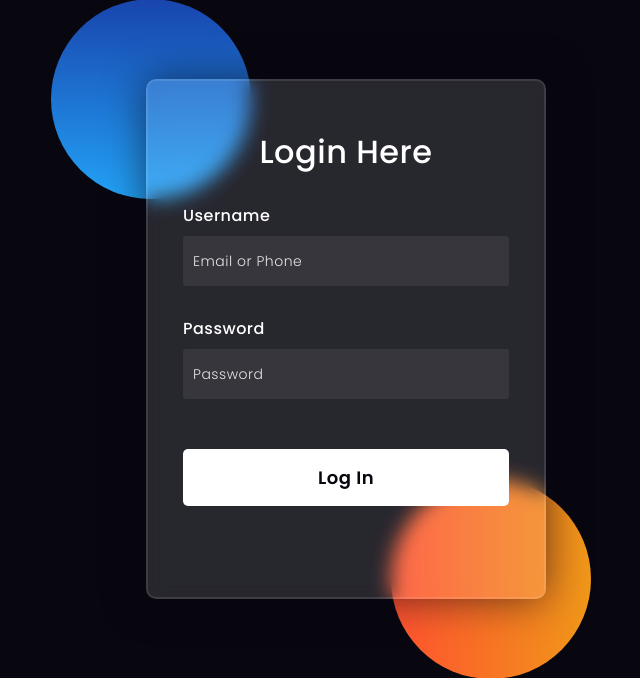
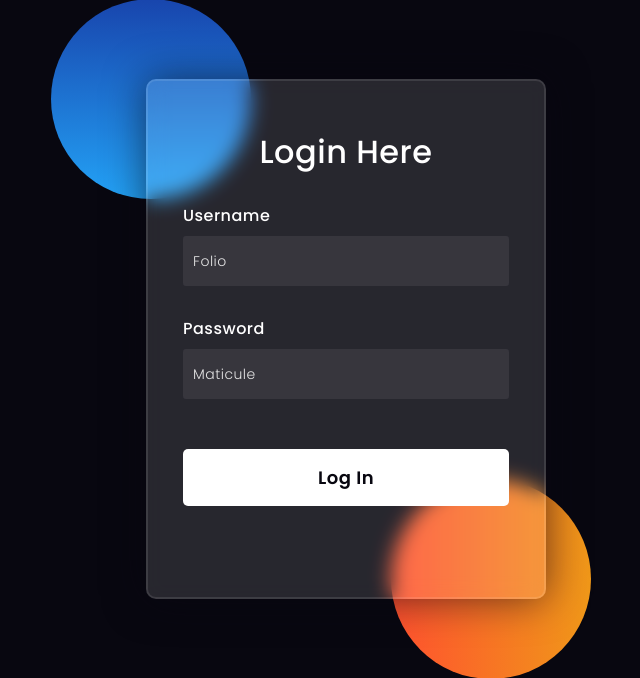
Before and after one commit to rubiginosar/CPA-juridique-, a Flask app: page / in a window 1280 px wide. Shown: the part 61-739 px from the top of the page, without its empty margins (294-934 px from the left). Run offline with Flask 3, Linux system fonts and the light colour scheme; some libraries are stand-ins or nearby versions.

Commit message:
Update index.html

```diff
--- a/cpa/templates/index.html
+++ b/cpa/templates/index.html
@@ -130,9 +130,9 @@
     <form action="{{ url_for('login') }}" method="POST">
         <h3>Login Here</h3>
         <label for="username">Username</label>
-        <input type="text" placeholder="Email or Phone" id="username" name="username" required>
+        <input type="text" placeholder="Folio" id="username" name="username" required>
         <label for="password">Password</label>
-        <input type="password" placeholder="Password" id="password" name="password" required>
+        <input type="password" placeholder="Maticule" id="password" name="password" required>
         <button type="submit" class="btn">Log In</button>
     </form>
 </body>
```
